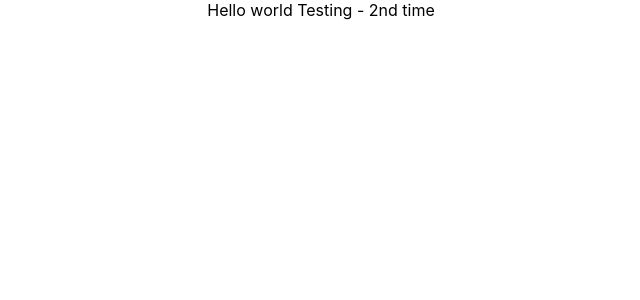
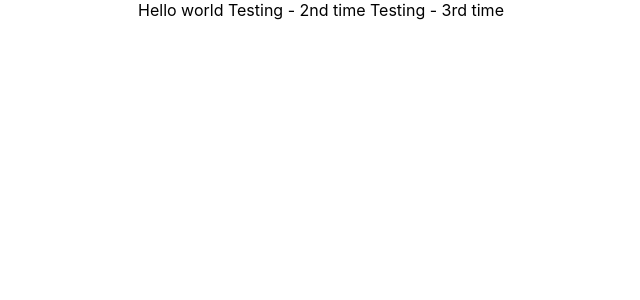
Before and after one commit to H13062/Project3444, a React (Create React App) app: page / in a window 1280 px wide. Shown: the top 300 px of the page, without its empty margins (319-959 px from the left). Built offline with nearby package versions, Linux system fonts and the light colour scheme.

Commit message:
test 3 - Minh Than

```diff
--- a/src/App.js
+++ b/src/App.js
@@ -6,6 +6,7 @@ function App() {
     <div className="App">
       Hello world
       Testing - 2nd time
+      Testing - 3rd time
     </div>
   );
 }
```
